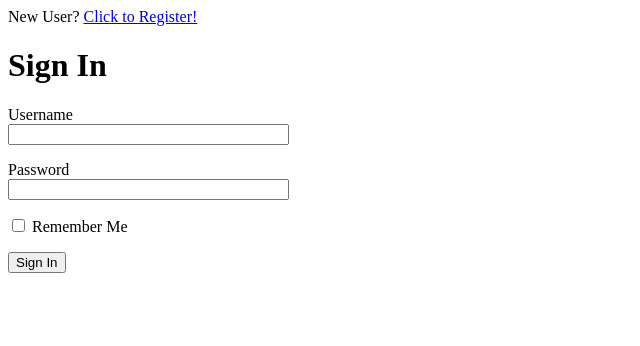
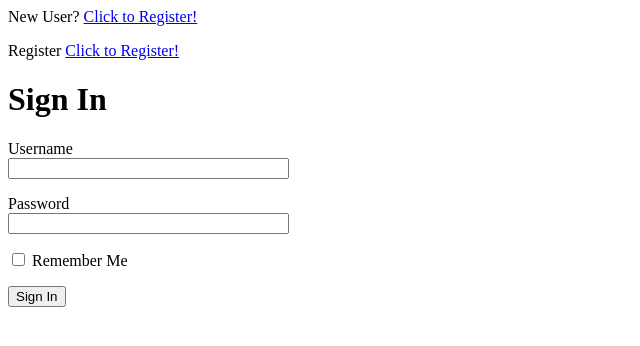
Before and after one commit to packer-at-cs/Pinsta, a Flask app: page /login in a window 1280 px wide. Shown: the top 346 px of the page, without its empty margins (0-640 px from the left). Run offline with Flask 2, Linux system fonts and the light colour scheme; parts of the project's set-up code (start-up, migrations or seed data) failed here and were passed over.

Commit message:
Update login.html

```diff
--- a/microblog/app/templates/login.html
+++ b/microblog/app/templates/login.html
@@ -1,4 +1,7 @@
 <p>New User? <a href="{{ url_for('register') }}">Click to Register!</a></p>
+
+<p>Register <a href="{{ url_for('email') }}">Click to Register!</a></p>
+
 {% block content %}
     <h1>Sign In</h1>
     <form action="" method="post" novalidate>
```
